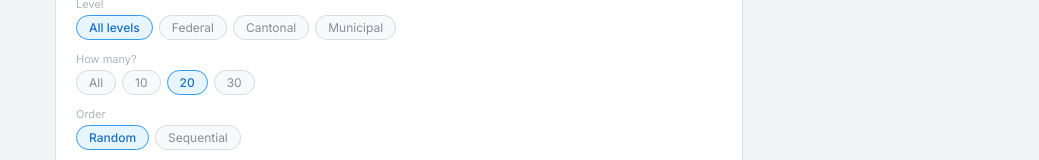
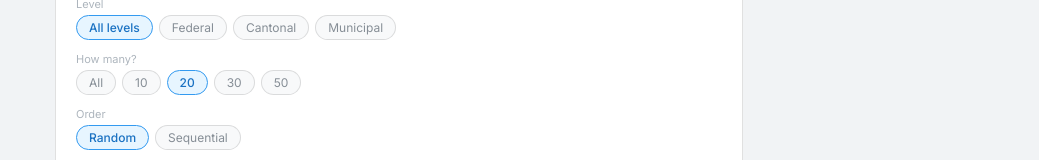
Before and after one commit to THRD-GH/KantonZurich-Grundkenntnistest, a React (Vite) app: page / in a window 1280 px wide. Shown: the part 531-691 px from the top of the page, without its empty margins (241-1280 px from the left). Built offline with nearby package versions, Linux system fonts and the light colour scheme.

Commit message:
Full quiz: add 50-question count option

```diff
--- a/src/App.jsx
+++ b/src/App.jsx
@@ -519,7 +519,7 @@ function HomeScreen({ difficulties, history, progress, dueCount, resume, onResum
 
         <div style={{ fontSize:11, color:"var(--color-text-tertiary)", marginBottom:4 }}>How many?</div>
         <div style={{ display:"flex", gap:6, flexWrap:"wrap", marginBottom:".75rem" }}>
-          {["all",10,20,30].map(n => (
+          {["all",10,20,30,50].map(n => (
             <button key={n} onClick={() => setSecCount(n)} style={pill(secCount===n)}>{n === "all" ? "All" : n}</button>
           ))}
         </div>
```
